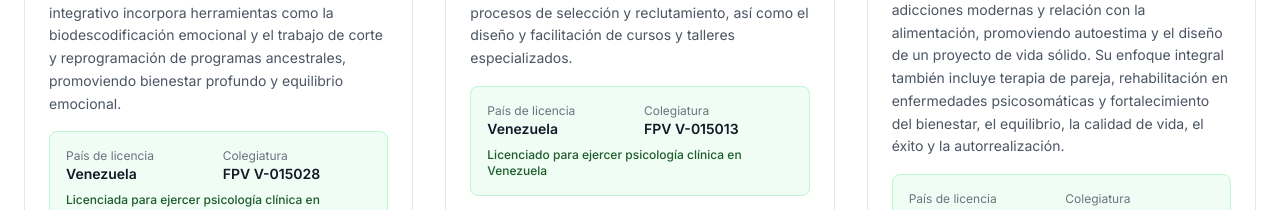
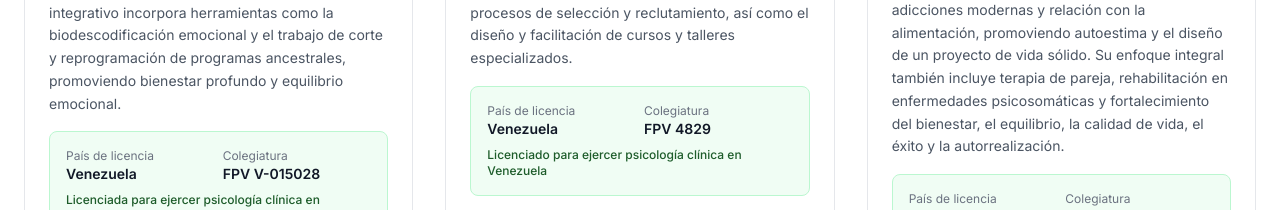
Before and after one commit to Glen-SDA/alquimia-web-principal, a React (Vite) app: page /equipo in a window 1280 px wide. Shown: the part 920-1130 px from the top of the page. Built offline with nearby package versions, Linux system fonts and the light colour scheme; no server answers; the HTML template or start-up script is replaced by a standard one.

Commit message:
Update José Manuel Ferrer's FPV license number to 4829
Co-Authored-By: Claude Opus 4.6 <noreply@anthropic.com>

```diff
--- a/src/pages/Equipo.jsx
+++ b/src/pages/Equipo.jsx
@@ -19,7 +19,7 @@ const team = [
     name: 'José Manuel Ferrer Caridad',
     title: 'Psicólogo Clínico | Psicofisiólogo Forense | Coach Organizacional',
     license: 'Venezuela',
-    colegiatura: 'FPV V-015013',
+    colegiatura: 'FPV 4829',
     services: ['Terapia Clínica (Venezuela)', 'Acompañamiento Emocional (Internacional)'],
     specialties: ['Depresión', 'Estrés', 'Orientación vocacional', 'Selección y reclutamiento'],
     bio: 'José Manuel Ferrer Caridad es Psicólogo Clínico, Psicofisiólogo Forense y Coach Organizacional con más de 25 años de experiencia profesional en el ámbito clínico, forense y corporativo. Atiende a adolescentes y adultos en evaluación, diagnóstico y tratamiento de ansiedad, depresión y estrés, además de brindar orientación vocacional y acompañamiento en la construcción de proyectos de vida. Su trayectoria incluye la elaboración de perfiles psicológicos, investigación criminal, procesos de selección y reclutamiento, así como el diseño y facilitación de cursos y talleres especializados.',
```
